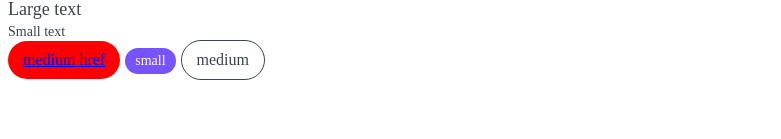
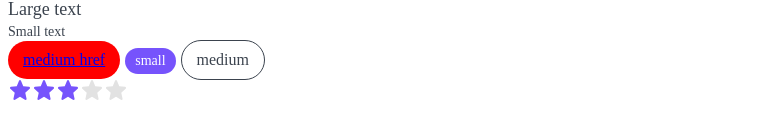
Before and after one commit to ShustD/next-app, a Next.js app: page / in a window 1280 px wide. Shown: the part 225-364 px from the top of the page, without its empty margins (0-781 px from the left). Built offline with nearby package versions, Linux system fonts and the light colour scheme.

Commit message:
adding static rating

```diff
--- /dev/null
+++ b/components/Rating/Rating.module.scss
@@ -0,0 +1,6 @@
+.star {
+    padding: 0 2px;
+}
+.filled {
+    fill: var(--primary);
+}
--- /dev/null
+++ b/components/Rating/Rating.tsx
@@ -0,0 +1,38 @@
+import { RatingProps } from "./Rating.props"
+import s from './Rating.module.scss'
+import Star from './star.svg'
+import cn from 'classnames'
+import { useEffect, useState } from "react"
+
+export const Rating = ({ isEditable, rating, setRating, ...props }: RatingProps): JSX.Element => {
+    const [ratingArray, setRatingArray] = useState<JSX.Element[]>(new Array(5).fill(<></>))
+
+    useEffect(() => {
+        constructRating(rating)
+    }, [rating])
+
+    const constructRating = (currentRating: number) => {
+        const updateArray = ratingArray.map((r: JSX.Element, i: number) => {
+            return (
+                <Star
+                    className={cn(s.star, {
+                        [s.filled]: i < currentRating
+                    })}
+                    onMouseEnter={() => changeDisplayRating(i + 1)}
+                    onMouseLeave={() => changeDisplayRating(rating)}
+                />
+            )
+        })
+        setRatingArray(updateArray)
+    }
+
+    const changeDisplayRating = (i: number) => {
+        isEditable ? constructRating(i) : null
+    }
+
+    return (
+        <div {...props}>
+            {ratingArray.map((r, i) => (<span key={i}>{r}</span>))}
+        </div>
+    )
+}
--- a/components/index.ts
+++ b/components/index.ts
@@ -2,3 +2,4 @@ export * from './Htag/Htag'
 export * from './Button/Button'
 export * from './Ptag/Ptag'
 export * from './Tag/Tag'
+export * from './Rating/Rating'
--- a/pages/index.tsx
+++ b/pages/index.tsx
@@ -1,4 +1,4 @@
-import { Button, Htag, Ptag, Tag } from "../components";
+import { Button, Htag, Ptag, Rating, Tag } from "../components";
 
 
 export default function Home(): JSX.Element {
@@ -13,6 +13,7 @@ export default function Home(): JSX.Element {
      <Tag size="medium" children='medium href' color="red" href="https://github.com/ShustD" />
      <Tag size="small" children='small' color="primary" />
      <Tag size="medium" children='medium' color="ghost" />
+     <Rating rating={3} isEditable={true} />
     </>
   )
 }
```
Also changed, not shown: components/Rating/Rating.props.ts (added, +8 -0 lines), components/Rating/star.svg (added).
